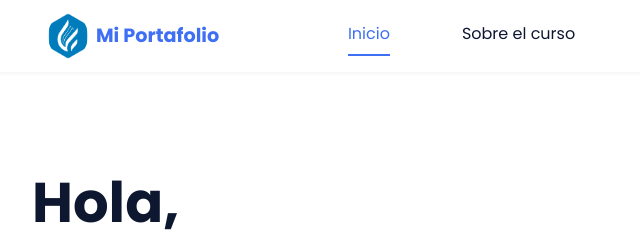
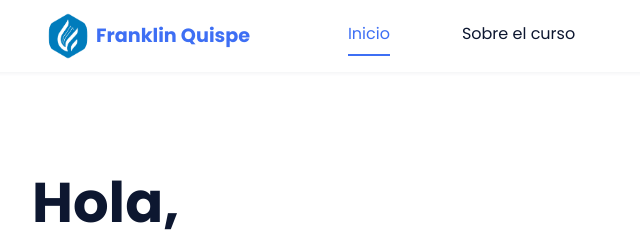
Before and after one commit to Franklin-Quispe/Base-De-Datos-II, a plain HTML site: page index.html in a window 1280 px wide. Shown: the top 237 px of the page, 96-736 px from the left. Drawn offline with nearby package versions, Linux system fonts and the light colour scheme.

Commit message:
index.html

```diff
--- a/index.html
+++ b/index.html
@@ -26,7 +26,7 @@
         <div>
           <a href="#" class="nav__logo">
             <img src="Logo.png" alt="Logo" />
-            <span>Mi Portafolio</span>
+            <span>Franklin Quispe</span>
           </a>
         </div>
 
```
